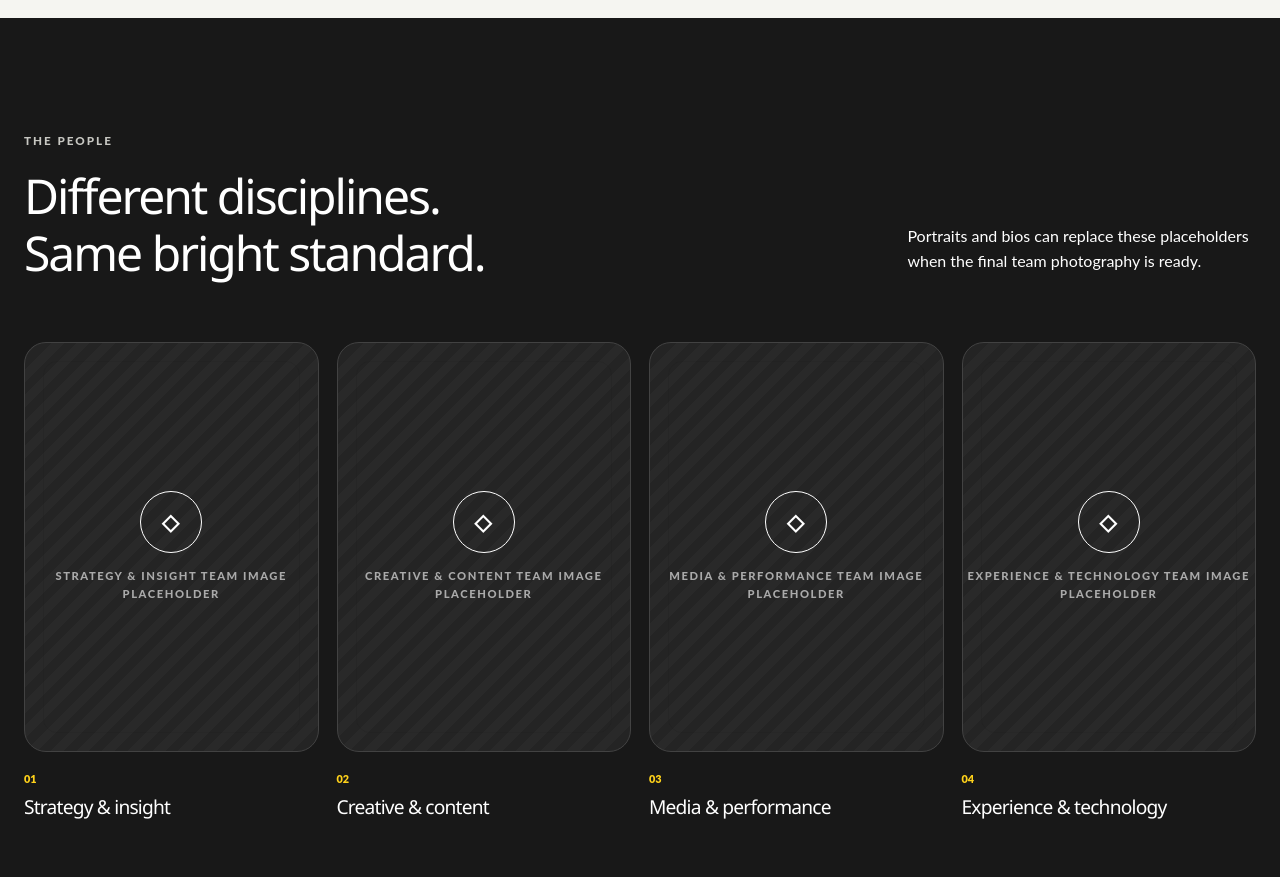
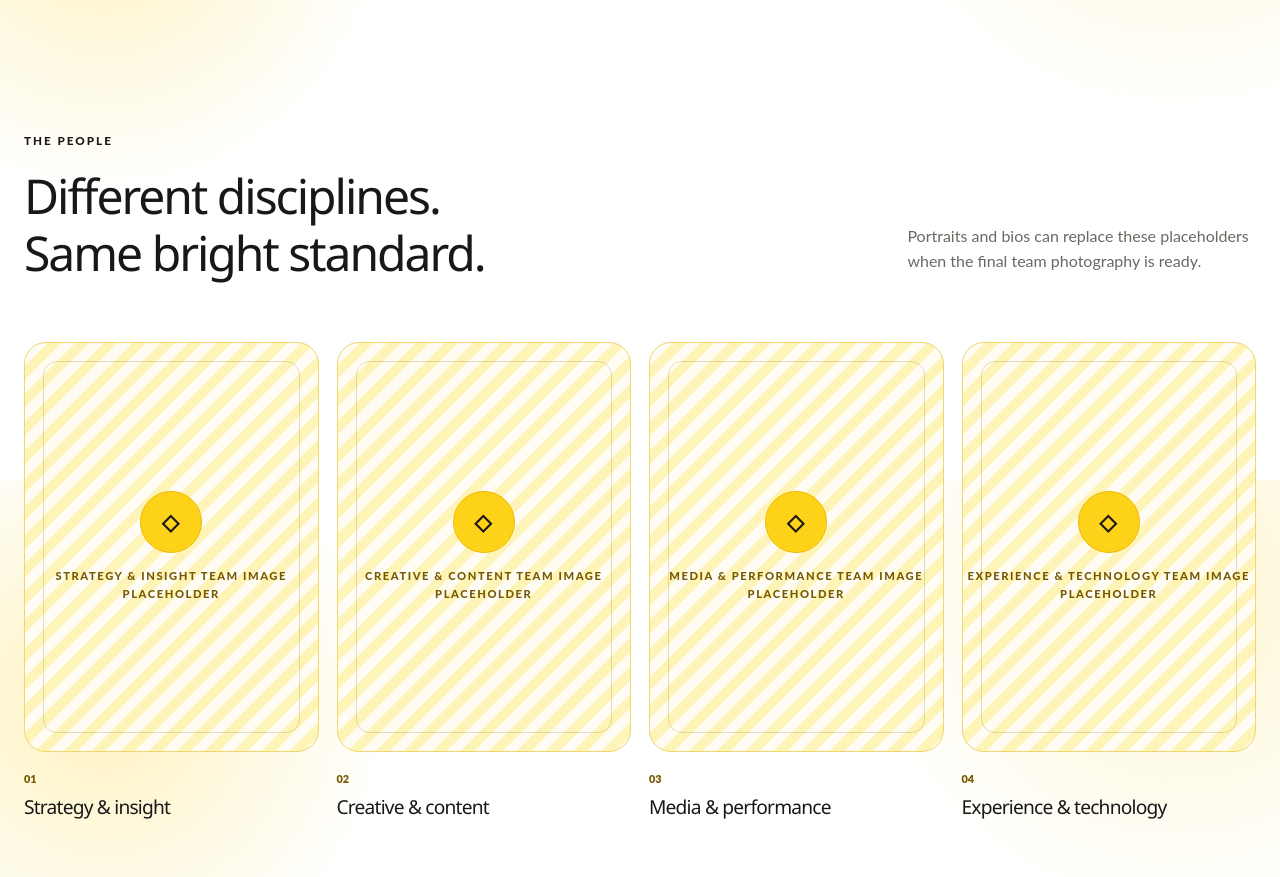
Before and after one commit to awaisbegin014/yellowAgency, a Next.js app: page /about-us in a window 1280 px wide. Shown: the part 1920-2797 px from the top of the page. Built offline with nearby package versions, Linux system fonts and the light colour scheme.

Commit message:
style: apply glow theme across all pages

```diff
--- a/src/app/globals.css
+++ b/src/app/globals.css
@@ -444,67 +444,71 @@
   *, *::before, *::after { scroll-behavior: auto !important; transition-duration: .01ms !important; }
 }
 
-/* Homepage palette: one uninterrupted white canvas with a soft yellow glow. */
+/* Site palette: one uninterrupted white canvas with a soft yellow glow. */
 :root {
-  --home-yellow-glow:
+  --site-yellow-glow:
     radial-gradient(circle at 8% 28%, rgba(255, 210, 26, .28), transparent 22%),
     radial-gradient(circle at 92% 14%, rgba(255, 210, 26, .2), transparent 24%),
     #fff;
 }
 
-body:has(.home-page) {
-  background: var(--home-yellow-glow);
+body {
+  background: var(--site-yellow-glow);
   background-attachment: fixed;
 }
 
-body:has(.home-page) .site-header {
-  background: var(--home-yellow-glow);
+.site-header {
+  background: var(--site-yellow-glow);
   background-attachment: fixed;
 }
 
-.home-page,
-.home-page > section { background: transparent; }
-.home-page .section--soft,
-.home-page .section--yellow,
-.home-page .growth-section,
-.home-page .section--dark { background: transparent; color: var(--ink); }
-.home-page .feature-tabs__visual,
-.home-page .testimonial-carousel,
-.home-page .crm-banner { border: 1px solid #efd66e; background: var(--home-yellow-glow); color: var(--ink); }
-.home-page .feature-tabs__visual strong,
-.home-page .testimonial-carousel__quote-mark,
-.home-page .team-grid article > span { color: var(--gold-text); }
-.home-page .feature-tabs__visual small,
-.home-page .testimonial-carousel__footer span,
-.home-page .crm-banner p:not(.eyebrow),
-.home-page .team-section .section-heading > p { color: var(--muted); }
-.home-page .crm-banner .eyebrow,
-.home-page .crm-banner__mark span { color: var(--ink); }
-.home-page .crm-banner__mark { color: var(--gold-text); }
-.home-page .feature-tabs__visual::before,
-.home-page .feature-tabs__orbit--two { border-color: var(--yellow-deep); }
-.home-page .media-placeholder,
-.home-page .featured-work .media-placeholder,
-.home-page .team-grid .media-placeholder { border-color: #efd66e; background: repeating-linear-gradient(-45deg, #fffdf3, #fffdf3 10px, #fff4b7 10px, #fff4b7 20px); color: var(--gold-text); }
-.home-page .media-placeholder::after { border-color: rgba(118, 89, 0, .2); }
-.home-page .media-placeholder__mark,
-.home-page .team-grid .media-placeholder__mark { border-color: var(--yellow-deep); background: var(--yellow); color: var(--ink); }
-.home-page .comparison-card { background: var(--paper); }
-.home-page .comparison-card--yellow { background: var(--home-yellow-glow); }
-.home-page .comparison-card > span { background: var(--yellow); color: var(--ink); }
-.home-page .button--dark { background: var(--yellow); color: var(--ink); }
-.home-page .button--dark:hover { background: #ffe05c; }
-.home-page .section--dark .eyebrow { color: var(--ink); }
-body:has(.home-page) .site-footer { background: transparent; color: var(--ink); }
-body:has(.home-page) .site-footer .brand--light .brand__word,
-body:has(.home-page) .site-footer .brand--light .brand__sub { color: var(--ink); }
-body:has(.home-page) .site-footer__nav a,
-body:has(.home-page) .site-footer__bottom { color: var(--muted); }
-body:has(.home-page) .site-footer__bottom { border-top-color: #efd66e; }
+main,
+main > section[class],
+main .page-hero,
+main .section--soft,
+main .section--yellow,
+main .growth-section,
+main .section--dark { background: transparent; color: var(--ink); }
+main .feature-tabs__visual,
+main .testimonial-carousel,
+main .crm-banner { border: 1px solid #efd66e; background: var(--site-yellow-glow); color: var(--ink); }
+main .feature-tabs__visual strong,
+main .testimonial-carousel__quote-mark,
+main .team-grid article > span { color: var(--gold-text); }
+main .feature-tabs__visual small,
+main .testimonial-carousel__footer span,
+main .crm-banner p:not(.eyebrow),
+main .team-section .section-heading > p,
+main .section--dark .section-heading > p { color: var(--muted); }
+main .crm-banner .eyebrow,
+main .crm-banner__mark span { color: var(--ink); }
+main .crm-banner__mark { color: var(--gold-text); }
+main .feature-tabs__visual::before,
+main .feature-tabs__orbit--two { border-color: var(--yellow-deep); }
+main .media-placeholder,
+main .featured-work .media-placeholder,
+main .team-grid .media-placeholder { border-color: #efd66e; background: repeating-linear-gradient(-45deg, #fffdf3, #fffdf3 10px, #fff4b7 10px, #fff4b7 20px); color: var(--gold-text); }
+main .media-placeholder::after { border-color: rgba(118, 89, 0, .2); }
+main .media-placeholder__mark,
+main .team-grid .media-placeholder__mark { border-color: var(--yellow-deep); background: var(--yellow); color: var(--ink); }
+main .comparison-card { background: var(--paper); }
+main .comparison-card--yellow { background: var(--site-yellow-glow); }
+main .comparison-card > span { background: var(--yellow); color: var(--ink); }
+main .button--dark { background: var(--yellow); color: var(--ink); }
+main .button--dark:hover { background: #ffe05c; }
+main .section--dark .eyebrow,
+main .page-hero--dark .eyebrow { color: var(--ink); }
+main .page-hero--dark .page-hero__lead { color: var(--muted); }
+.site-footer { background: transparent; color: var(--ink); }
+.site-footer .brand--light .brand__word,
+.site-footer .brand--light .brand__sub { color: var(--ink); }
+.site-footer__nav a,
+.site-footer__bottom { color: var(--muted); }
+.site-footer__bottom { border-top-color: #efd66e; }
 
 @media (max-width: 1050px) {
-  body:has(.home-page) .primary-nav {
-    background: var(--home-yellow-glow);
+  .primary-nav {
+    background: var(--site-yellow-glow);
     background-attachment: fixed;
   }
 }
```
